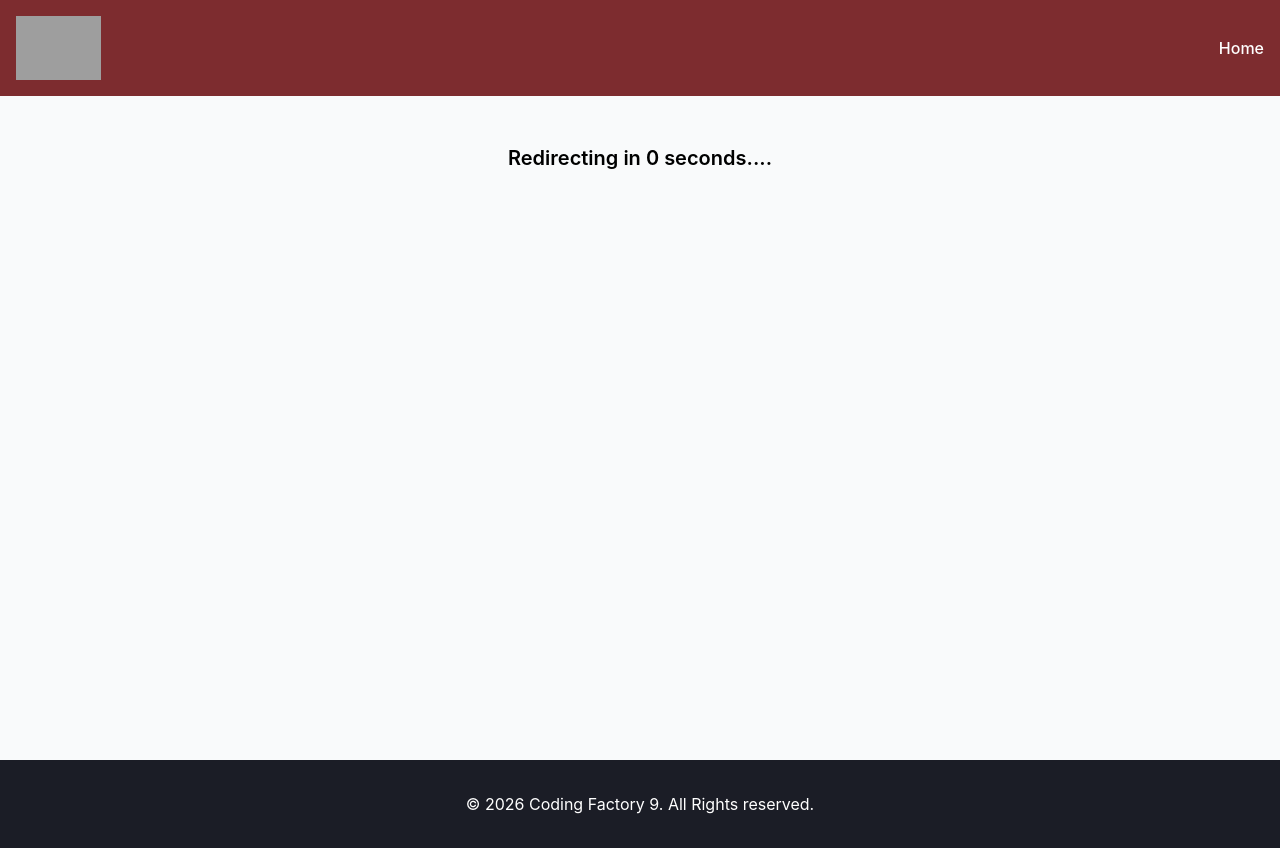
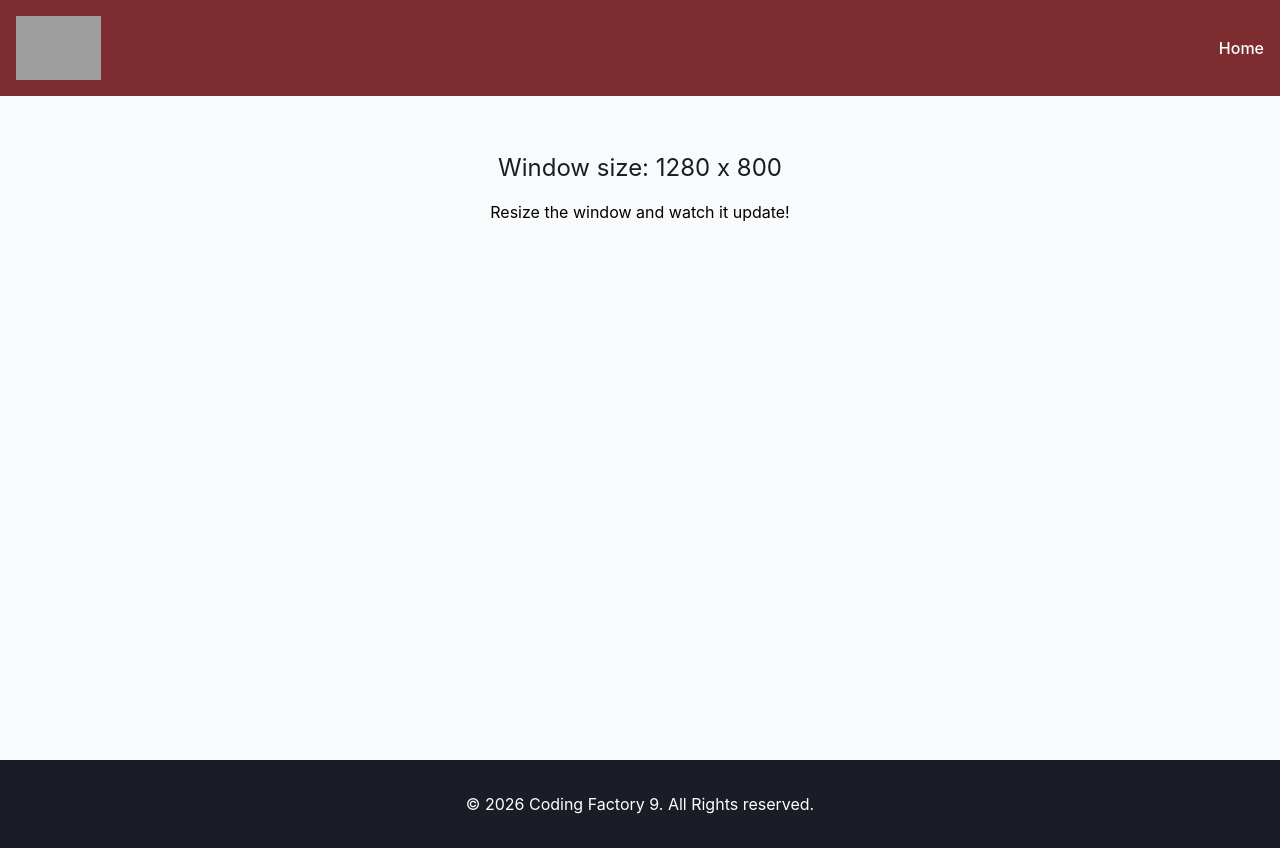
Before and after one commit to Nev3rM1nd3/cf9-react-app, a React (Vite) app: page / in a window 1280 px wide. Before the commit this address led to /example. Built offline with nearby package versions, Linux system fonts and the light colour scheme; grey boxes are pictures that could not be loaded.

Commit message:
feat: add WindowSize component

```diff
--- a/src/App.tsx
+++ b/src/App.tsx
@@ -11,7 +11,8 @@
 // import {useEffect} from "react";
 // import NameChangerWithTitle from "./components/LessonFive/NameChangerWithTitle.tsx";
 // import AutoRedirect from "./components/LessonSix/AutoRedirect.tsx";
-import AutoRedirectAdvanced from "./components/LessonSix/AutoRedirectAdvanced.tsx";
+// import AutoRedirectAdvanced from "./components/LessonSix/AutoRedirectAdvanced.tsx";
+import WindowSize from "./components/LessonSix/WindowSize.tsx";
 // import Counter from "./components/LessonFour/Counter.tsx";
 // import ClassCounter from "./components/LessonFour/ClassCounter.tsx";
 
@@ -122,7 +123,8 @@
     {/*LESSON SIX*/}
     <Layout addClasses="bg-gray-50">
       {/*<AutoRedirect/>*/}
-      <AutoRedirectAdvanced/>
+      {/*<AutoRedirectAdvanced/>*/}
+      <WindowSize/>
     </Layout>
   </>
 
--- /dev/null
+++ b/src/components/LessonSix/WindowSize.tsx
@@ -0,0 +1,36 @@
+import {useEffect, useState} from "react";
+
+const WindowSize = () => {
+  const [size, setSize] = useState({
+    width: window.innerWidth,
+    height: window.innerHeight
+  });
+
+  useEffect(() => {
+
+    // SETUP
+    const handleResize = () => {
+      setSize({
+        width: window.innerWidth,
+        height: window.innerHeight
+      })
+    }
+
+    window.addEventListener("resize", handleResize)
+
+    // CLEANUP
+    return () => window.removeEventListener("resize", handleResize)
+  }, [])
+
+  return(
+    <>
+      <div className="text-center pt-2">
+        <h1 className="text-cf-dark-gray text-2xl mb-4">
+          Window size: {size.width} x {size.height}
+        </h1>
+        <p>Resize the window and watch it update!</p>
+      </div>
+    </>
+  )
+}
+export default WindowSize;
```
